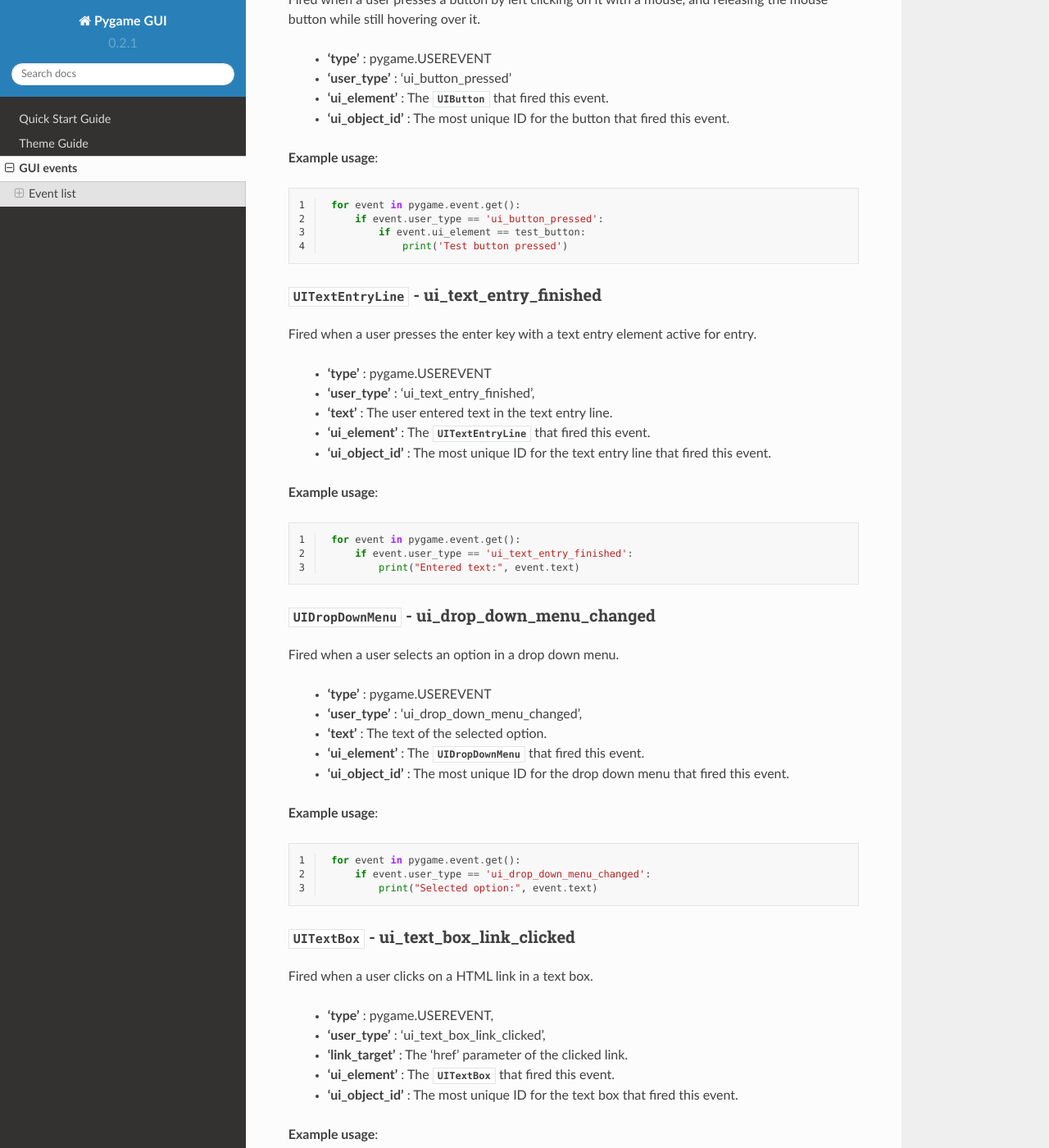
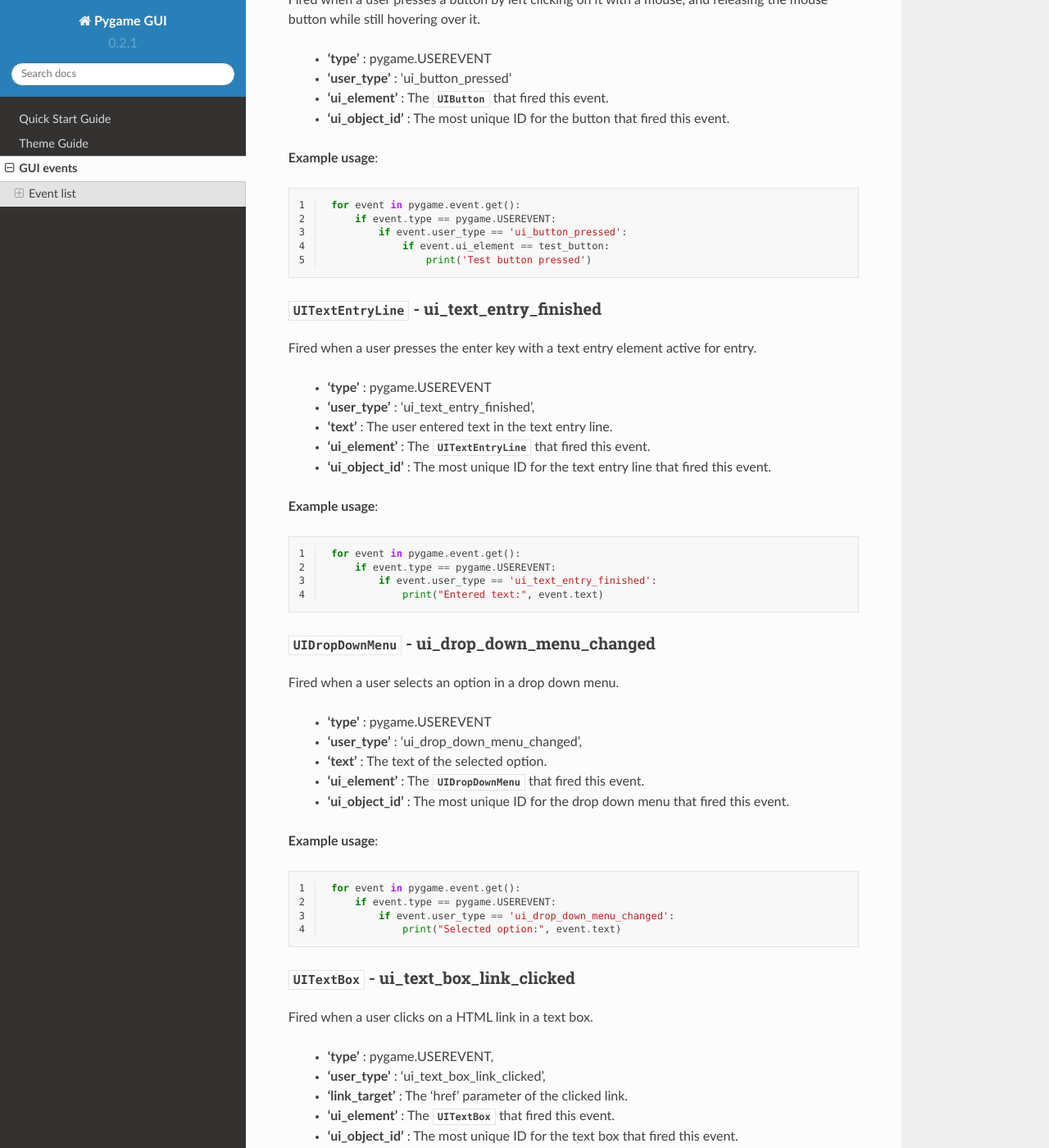
Before and after one commit to MyreMylar/pygame_gui, a Sphinx documentation site: the page built from docs/source/events.rst, in a window 1280 px wide and 1400 px high, scrolled down 591 px. Shown: the whole window at 82% size. Built offline with Sphinx 7.4.7 and the Read the Docs theme 2.0.0, drawn with Linux system fonts in a browser that asks for light colours; pages that are not in the unit, such as notebooks, are missing from menus; some of the changed text lies outside the part shown.

Commit message:
- Fixed missing reference to event.type == USEREVENT in event examples

```diff
--- a/docs/source/events.rst
+++ b/docs/source/events.rst
@@ -35,9 +35,10 @@ hovering over it.
    :linenos:
 
     for event in pygame.event.get():
-        if event.user_type == 'ui_button_pressed':
-            if event.ui_element == test_button:
-                print('Test button pressed')
+        if event.type == pygame.USEREVENT:
+            if event.user_type == 'ui_button_pressed':
+                if event.ui_element == test_button:
+                    print('Test button pressed')
 
 :class:`UITextEntryLine <.UITextEntryLine>` - ui_text_entry_finished
 ....................................................................
@@ -56,8 +57,9 @@ Fired when a user presses the enter key with a text entry element active for ent
    :linenos:
 
     for event in pygame.event.get():
-        if event.user_type == 'ui_text_entry_finished':
-            print("Entered text:", event.text)
+        if event.type == pygame.USEREVENT:
+            if event.user_type == 'ui_text_entry_finished':
+                print("Entered text:", event.text)
 
 :class:`UIDropDownMenu <.UIDropDownMenu>` - ui_drop_down_menu_changed
 .....................................................................
@@ -76,8 +78,9 @@ Fired when a user selects an option in a drop down menu.
    :linenos:
 
     for event in pygame.event.get():
-        if event.user_type == 'ui_drop_down_menu_changed':
-            print("Selected option:", event.text)
+        if event.type == pygame.USEREVENT:
+            if event.user_type == 'ui_drop_down_menu_changed':
+                print("Selected option:", event.text)
 
 :class:`UITextBox <.UITextBox>` - ui_text_box_link_clicked
 .....................................................................
@@ -96,5 +99,6 @@ Fired when a user clicks on a HTML link in a text box.
    :linenos:
 
     for event in pygame.event.get():
-        if event.user_type == 'ui_text_box_link_clicked':
-            print(event.link_target)
+        if event.type == pygame.USEREVENT:
+            if event.user_type == 'ui_text_box_link_clicked':
+                print(event.link_target)
```
